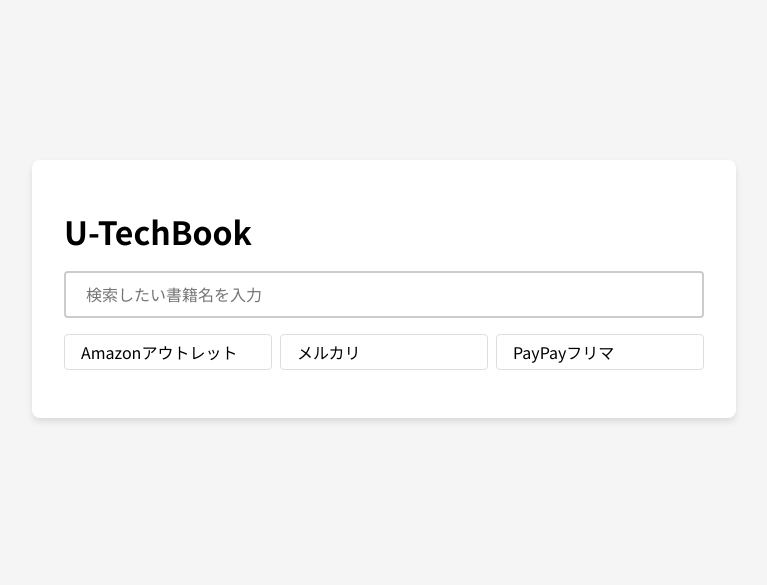
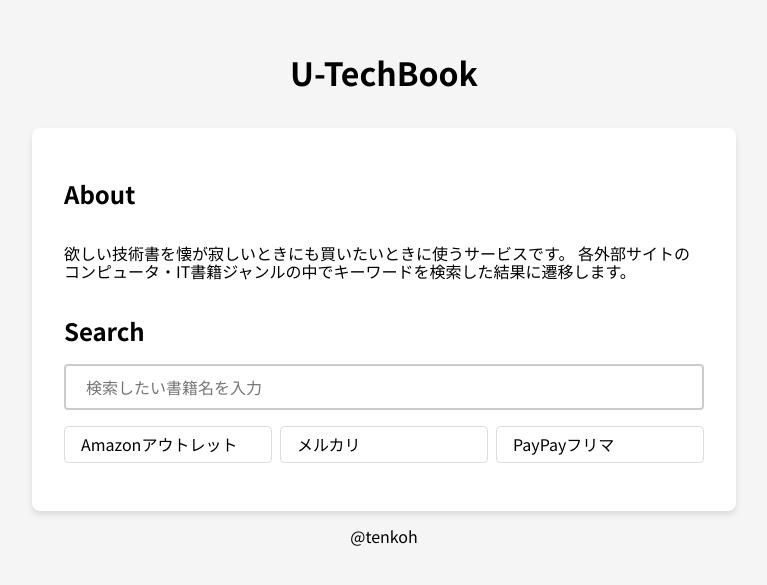
Before and after one commit to tenkoh/u-techbook, a plain HTML site: page index.html in a window 1280 px wide. Shown: the part 111-696 px from the top of the page, without its empty margins (256-1023 px from the left). Drawn offline with nearby package versions, Linux system fonts and the light colour scheme.

Commit message:
ui: add description. split some information into header and footer.

```diff
--- a/basic.css
+++ b/basic.css
@@ -8,7 +8,12 @@
     justify-content: stretch;
 }
 
-.container {
+header{
+    padding: 1rem;
+    justify-self: center;
+}
+
+main {
     background-color: #ffffff;
     padding: 2rem;
     border-radius: 8px;
@@ -24,6 +29,11 @@
     gap 2rem;
 }
 
+footer{
+    padding: 1rem;
+    justify-self: center;
+}
+
 h1 {
     font-weight: 700;
 }
@@ -35,13 +45,15 @@
     border-radius: 4px;
 }
 
+ul.links {
+    display: grid;
+    grid-template-columns: repeat(auto-fit, minmax(200px, 1fr));
+    gap: 8px;
+}
+
 ul {
     list-style-type: none;
     padding: 0;
-
-    display: grid;
-    grid-template-columns: repeat(auto-fit, minmax(200px, 1fr));
-    gap: 8px;
 }
 
 li a {
--- a/index.html
+++ b/index.html
@@ -10,15 +10,24 @@
     <title>U-TechBook</title>
 </head>
 <body>
-    <div class="container">
+    <header>
         <h1>U-TechBook</h1>
+    </header>
+    <main>
+        <h2>About</h2>
+        <p id="description">
+            欲しい技術書を懐が寂しいときにも買いたいときに使うサービスです。
+            各外部サイトのコンピュータ・IT書籍ジャンルの中でキーワードを検索した結果に遷移します。
+        </p>
+        <h2>Search</h2>
         <input type="text" id="searchInput" placeholder="検索したい書籍名を入力">
-        <ul>
+        <ul class="links">
             <li><a class="amazon" id="amazonLink" href="#" target="_blank">Amazonアウトレット</a></li>
             <li><a class="mercari" id="mercariLink" href="#" target=_blank>メルカリ</a></li>
             <li><a class="paypaym" id="paypayLink" href="#" target=_blank>PayPayフリマ</a></li>
         </ul>
-    </div>
+    </main>
+    <footer>@tenkoh</footer>
 
     <script src="main.js"></script>
     <script>
```
